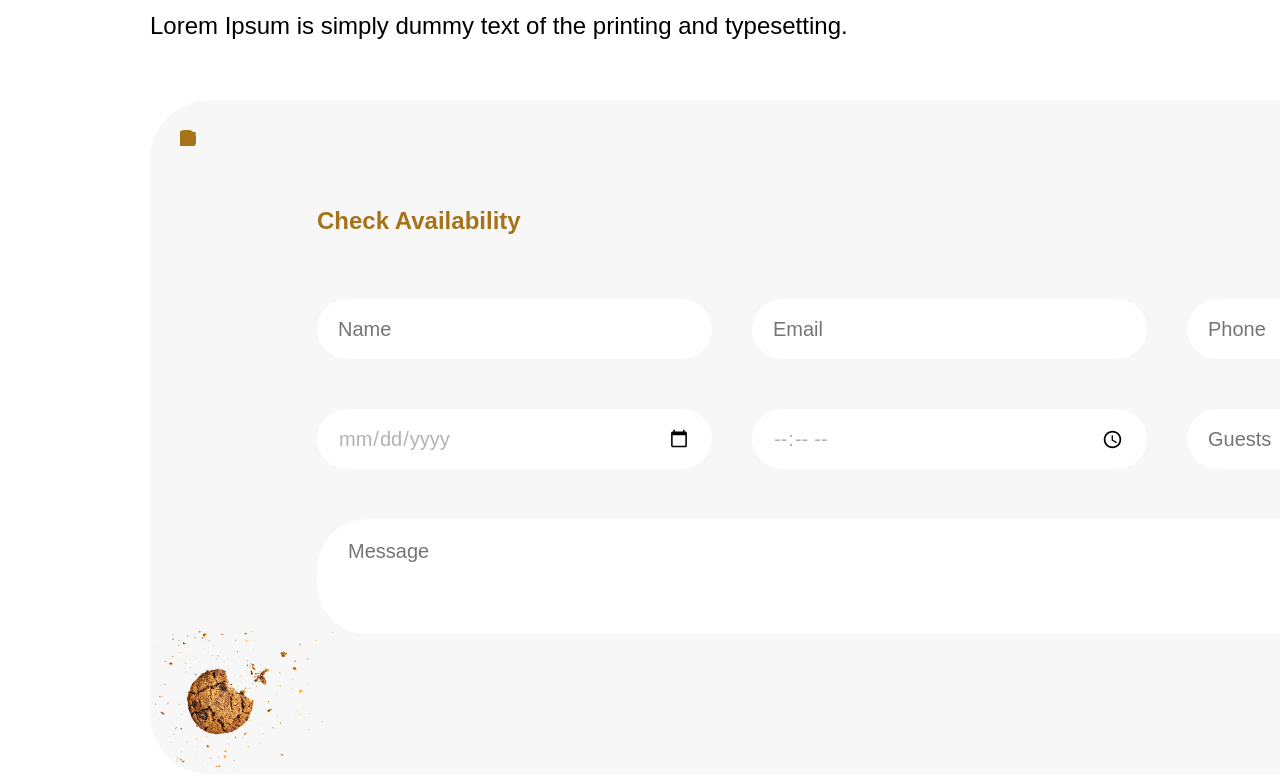
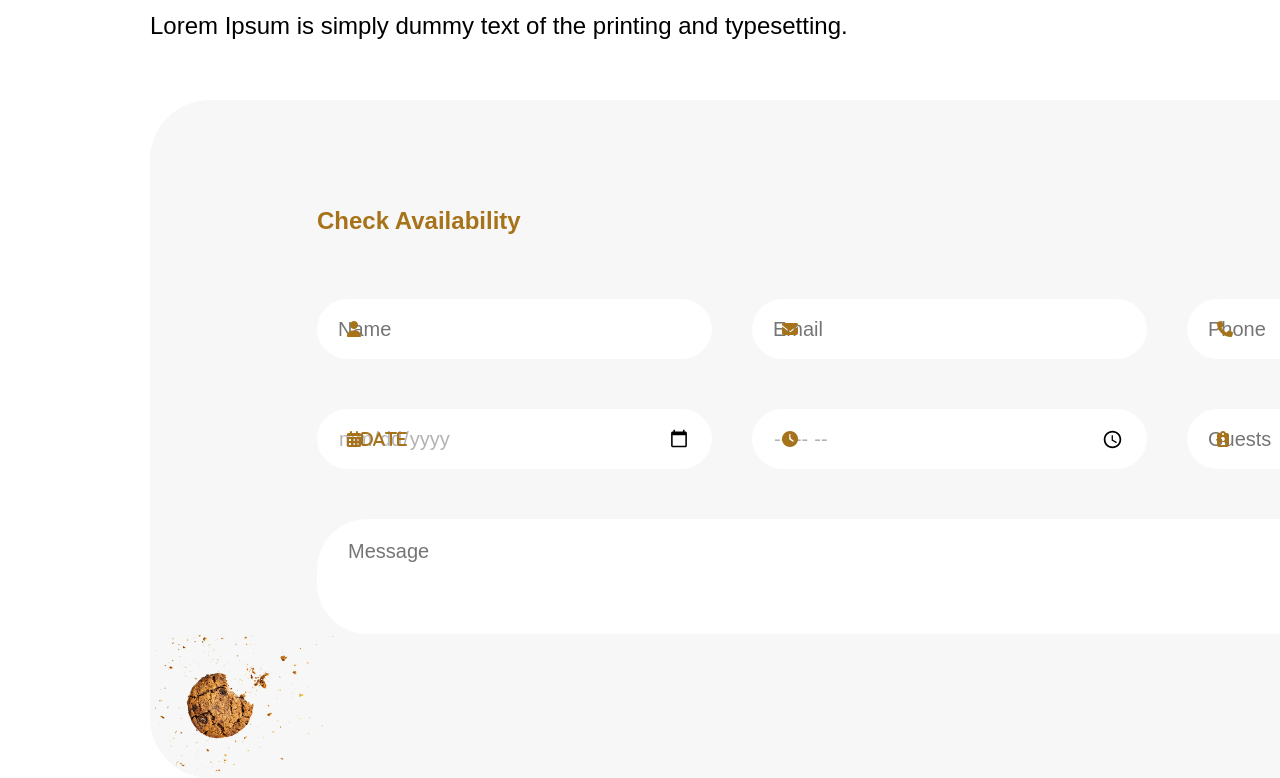
Before and after one commit to MuazAwais/my-project, a plain HTML site: page Bakery-website/index.html in a window 1280 px wide. Shown: the part 7869-8647 px from the top of the page. Drawn offline with Linux system fonts and the light colour scheme.

Commit message:
bakery-web3

```diff
--- a/Bakery-website/css/style.css
+++ b/Bakery-website/css/style.css
@@ -493,9 +493,13 @@ nav .icons .cart-noti {
   gap: 20px 40px;
   padding: 30px 167px;
 }
+.reservation .reservation-form .form .inputs{
+  position: relative;
+}
 .reservation .reservation-form .form input{
   width: 395px;
   height: 60px;
+  position: relative;
   border: 1px solid #FFFFFF;
   border-radius: 50px;
   padding: 0px 20px;
@@ -507,7 +511,7 @@ nav .icons .cart-noti {
 }
 .reservation .reservation-form .form .fa-solid{
   position: absolute;
-  top: 30px;
+  top: 52px;
   left: 30px;
   color: #A7731A;
 }
--- a/Bakery-website/index.html
+++ b/Bakery-website/index.html
@@ -365,18 +365,31 @@
     <div class="reservation-form">
       <h3>Check Availability</h3>
       <form action="" class="form">
+        <div class="inputs">
+          <input type="text" placeholder="Name" />
           <i class="fa-solid fa-user"></i>
-        <input type="text" placeholder="Name" />
+        </div>
+        <div class="inputs">
+          <input type="text" placeholder="Email" />
           <i class="fa-solid fa-envelope"></i>
-        <input type="text" placeholder="Email" />
+        </div>
+        <div class="inputs">
+          <input type="tel" placeholder="Phone" />
           <i class="fa-solid fa-phone"></i>
-        <input type="tel" placeholder="Phone" />
-        <i class="fa-solid fa-calendar-days"></i>
-        <input type="date" placeholder="Date" />
+        </div>
+        <div class="inputs">
+          <input type="date"  />
+          <i class="fa-solid fa-calendar-days">Date</i>
+        </div>
+        <div class="inputs">
+          <input type="time" placeholder="Time" />
           <i class="fa-solid fa-clock"></i>
-        <input type="time" placeholder="Time" />
+        </div>
+        <div class="inputs">
+          <input type="number" placeholder="Guests" />
           <i class="fa-solid fa-clipboard-user"></i>
-        <input type="number" placeholder="Guests" />
+        </div>
+        <div class="inputs">
           <textarea
           class="message"
           name="message"
@@ -385,6 +398,7 @@
           rows="10"
           placeholder="Message"
           ></textarea>
+        </div>
           <button class="btn" type="submit">Apply Now</button>
       </form>
       <img
```
Lines whose indentation alone changed are shown as unchanged.
